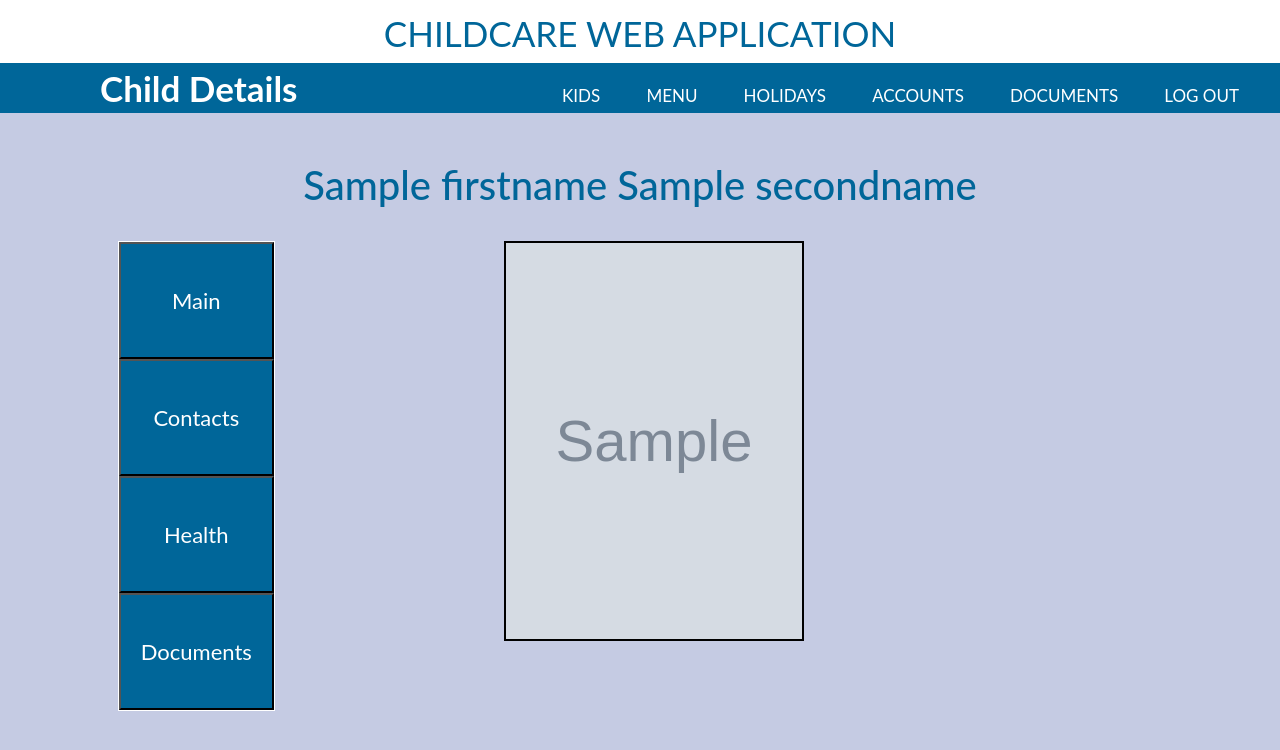
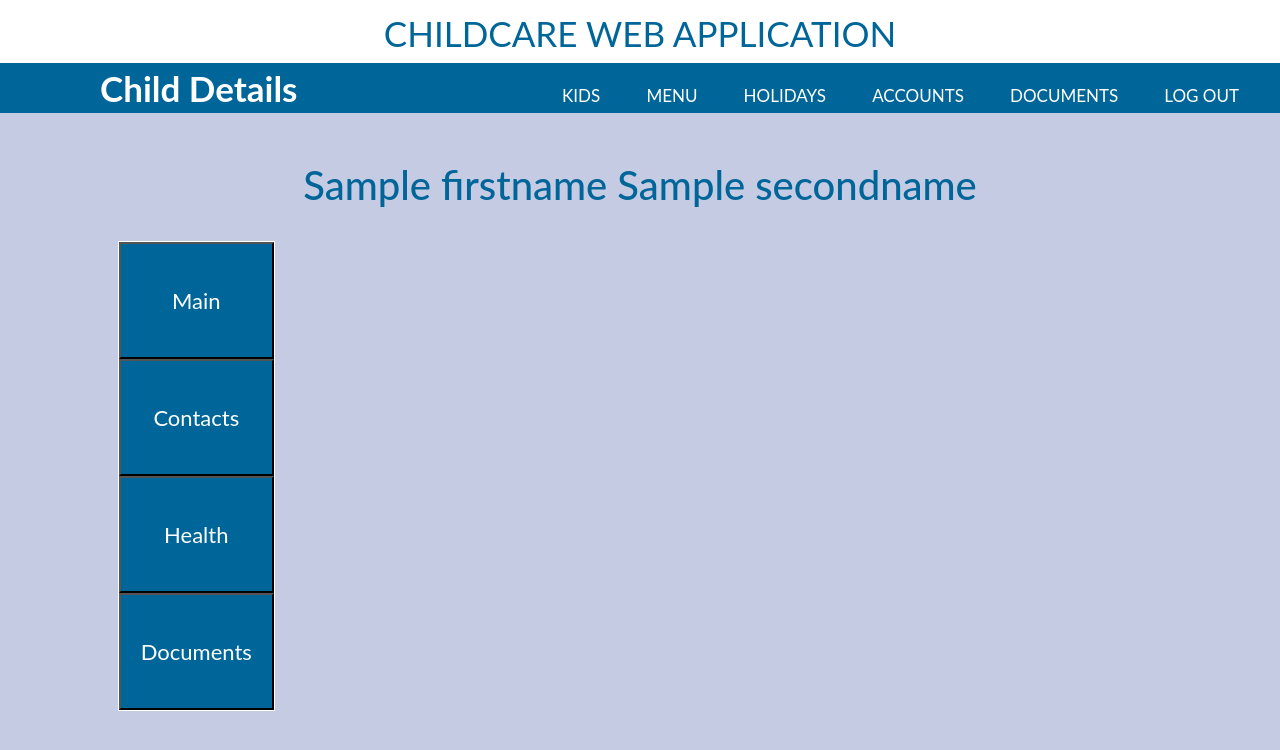
Before and after one commit to jimsloss/childcare-app, a Django app: template templates/Kids/viewChild.html in a window 1280 px wide. Shown: the part 20-770 px from the top of the page. Run offline with Django 3.2, Linux system fonts and the light colour scheme; data comes from the database, SQL or seed files in the repository; tables that the repository leaves empty hold one stand-in row (values such as "Sample post"); the template is opened without the code that fills it: values that come from a table or form of the project are taken from there, most other values are stand-ins (such as "Sample title", 1, 10 or a date in 2020); grey boxes marked "Sample" are stand-in pictures; some libraries are stand-ins or nearby versions.

Commit message:
debugging child photos

```diff
--- a/templates/Kids/viewChild.html
+++ b/templates/Kids/viewChild.html
@@ -44,10 +44,10 @@
      <!-- {% load static %}
      <img src="{% static 'images/paperworkImage.png' %}" -->
 
-     {% load static %}
+     <!-- {% load static %} -->
     <!-- <img src="{% static photo %}" alt="{{ firstname }} {{ secondname }} pic" height="400" width="300" style="border:2px solid black; margin-left:22%"> -->
     <!-- <p>{{photo}}</p> -->
-    <img src= "{{ photo }}" alt="{{ firstname }} {{ secondname }} pic" height="400" width="300" style="border:2px solid black; margin-left:22%">
+    <!-- <img src= "{{ photo }}" alt="{{ firstname }} {{ secondname }} pic" height="400" width="300" style="border:2px solid black; margin-left:22%"> -->
     <!-- <img src="{% static child.childphoto %}" alt="{{ firstname }} {{ secondname }} pic" height="400" width="300" style="border:2px solid black; margin-left:22%"> -->
 
   </div>
```
